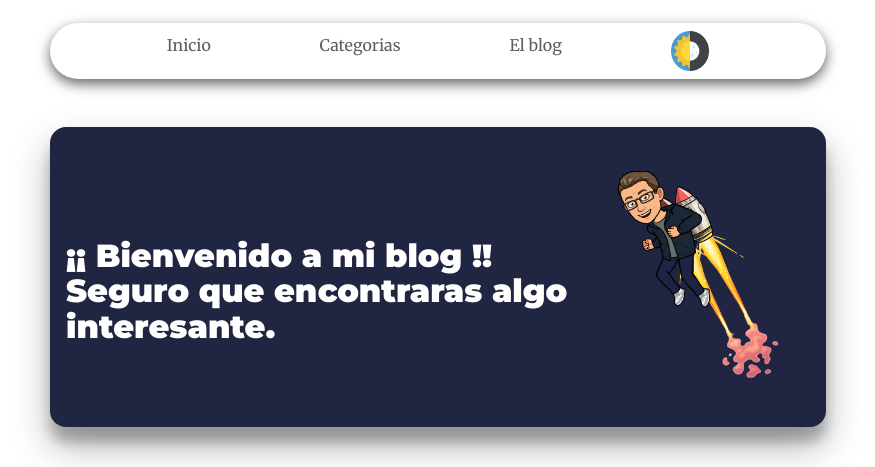
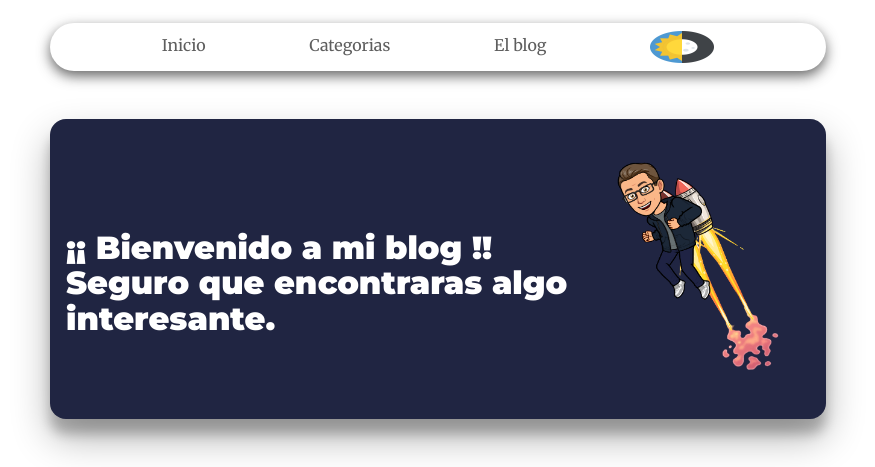
Before and after one commit to ErickRV19/personal-blog, a Gatsby site: page / in a window 1280 px wide. Shown: the part 169-636 px from the top of the page, without its empty margins (202-1077 px from the left). Built offline with nearby package versions, Linux system fonts and the light colour scheme; Gatsby itself is replaced by a stand-in of ours; some packages are replaced by stand-ins of ours.

Commit message:
se arreglo el icono de cambiar tema

```diff
--- a/src/components/styles/layout.css
+++ b/src/components/styles/layout.css
@@ -73,50 +73,32 @@ a:hover {
     color: #000000;
 }
 
-@media (min-width: 300px) {
+@media (max-width: 400px) {
     #iconTheme {
         width: 10vw;
-        height: 5vh;
+        height: 4vh;
         margin: 0;
     }
 }
 
-@media (min-width: 400px) {
+@media (max-width: 768px) {
     #iconTheme {
         width: 8vw;
-        height: 5vh;
+        height: 4vh;
         margin: 0;
     }
 }
-
-@media (min-width: 425px) {
+@media (min-width: 1000px) {
     #iconTheme {
-        width: 8vw;
-        height: 5vh;
+        width: 5vw;
+        height: 4vh;
         margin: 0;
     }
 }
-
-@media (min-width: 768px) {
+@media (min-width: 1444px) {
     #iconTheme {
-        width: 6vw;
-        height: 5vh;
+        width: 4vw;
+        height: 4vh;
         margin: 0;
     }
 }
-
-@media (min-width: 1024px) {
-    #iconTheme {
-        width: 5vw;
-        height: 5vh;
-        margin: 0;
-    }
-}
-
-@media (min-width: 1050px) {
-    #iconTheme {
-        width: 3vw;
-        height: 5vh;
-        margin: 0;
-    }
-}
```
